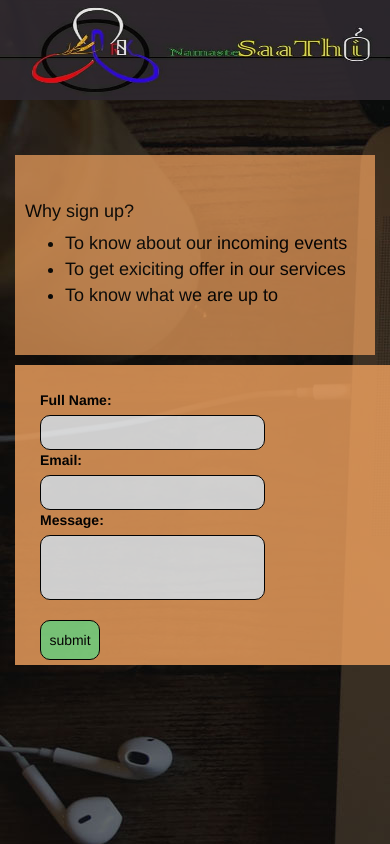
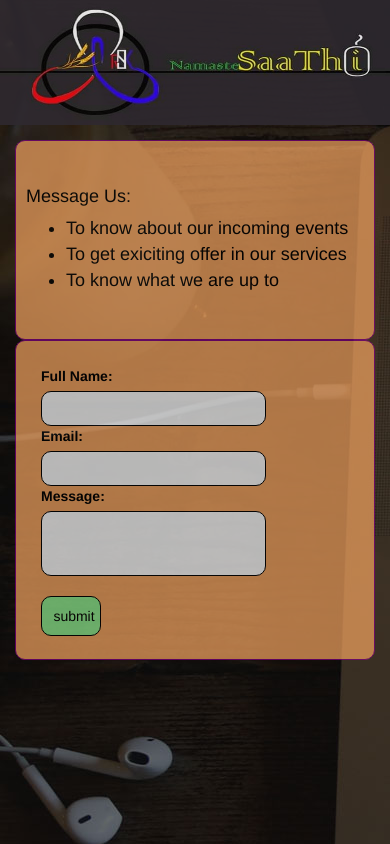
Before and after one commit to Sumanshrestha77/Namaste, a PHP site: page /message.html in a window 390 px wide; the page is wider, and only the part inside the window is pictured. Run offline with PHP 8.4, Linux system fonts and the light colour scheme.

Commit message:
message page fixed

```diff
--- a/css/signcss.css
+++ b/css/message.css
@@ -1,9 +1,9 @@
 body{
-    background-image: url('backG.jpg');
+    background-image: url('/photos/backG.jpg');
 }
 #headpic{
     width:100%;
-    height:200px;
+    height:175px;
     opacity:90%;
     align-self: center;
 
--- a/css/signupquery.css
+++ b/css/qmessage.css
@@ -1,9 +1,12 @@
 @media screen and (max-width:600px) {
 /*@media only screen and (max-device-width: 480px) {*/
+   *{
+       margin-right: 0px;
+       padding-right: 0px;
+   }
     #headpic{
-        height: 100px;
+        height: 125px;
         width:100%;
-        margin-right: 0px;
     }
     #main{
         padding: 5px;
@@ -17,13 +20,17 @@
         align-content: center;
         align-self: center;
         padding: 10px;
+        border:1px solid purple;
+        border-radius: 10px;
+
     }
     #contact{
-        height:300px;
-        width: 100%x;
-        align-content: center;
-        margin-top: 10px;
-        margin-right:-10px;
+        border:1px solid purple;
+        height:320px;
+        width:100%;
+        vertical-align: middle;
+        opacity:0.7;
+        border-radius: 10px;
     }
     .input{
         border: 1px solid black;
--- a/gallary.html
+++ b/gallary.html
@@ -72,11 +72,7 @@
 
 
           </div>
-          <div class="gallery col-md-3">
-              <a target="_blank" href="backG.jpg">
-                <img src="backG.jpg" alt="ganesh" width="600" height="400">
-              </a>
-              <div class="desc">Start your day with a happy tone!</div>
+
       </div>
     </div>
       </div>
--- a/index.html
+++ b/index.html
@@ -26,8 +26,6 @@
             <a href="#home" class="navbar-brand">Namaste Saathi</a>
             <a href="#home" class="active">Home</a>
             <a href="#service1">Services</a>
-            <a href="#events">Events</a>
-            <a href="#events">Activities</a>
             <a href="gallary.html">Gallery</a>
             <a href="#address">Contact</a>
             <a href="#aboutus">About Us</a>
@@ -151,7 +149,7 @@
         <div class="footer">
           <div class="row">
             <h5 id="thanks">Thank you for visiting our page!</h5>
-            <bottom style="border:1px solid red; background-color:blue; color:red; text-align:center; "><a href="signup.html">Message Us</a></bottom>
+            <button style="border:1px solid red; background-color:blue; color:red; text-align:center; "><a href="message.html">Message Us</a></button>
           </div>
             <div id="social">
               <h5 style="color: black;">Connect with us in:</h5>
--- a/message.html
+++ b/message.html
@@ -4,36 +4,36 @@
         <title>Sign Up</title>
         <link rel="icon" href="photos/icon.jpg" type="image/icon type">
         <meta name="viewport" content="width=device-width, initial-scale=1">
-        <link rel="stylesheet" href="css/signcss.css">
-        <link rel="stylesheet" href="css/signupquery.css">
+        <link rel="stylesheet" href="css/message.css">
+        <link rel="stylesheet" href="css/qmessage.css">
         <link rel="stylesheet" href="https://cdnjs.cloudflare.com/ajax/libs/font-awesome/4.7.0/css/font-awesome.min.css">
         <link rel="stylesheet" href="bootstrap/css/bootstrap.min.css">
         <script src="bootstrap/js/bootstrap.min.js"></script>
         <script src="scripts/jquery.js"></script>
         <script src="bootstrap/js/bootstrap.min.js"></script>
     </head>
-    <body style="background-image: url('backG.jpg');">
+    <body>
 
-        <div class="align-items-center">
+        <div class="row container-fluid" style="width:auto;">
             <img src="photos/Namaste.jpg" id="headpic" alt="companylogo">
-        </div><br><br>
+        </div>
     <div class="h-100 row align-items-center" id="main">
         <div class="col-md-6" id="info">
-            <h4>Why sign up?</h4>
+            <h4>Message Us:</h4>
             <ul>
             <li>To know about our incoming events</li>
             <li>To get exiciting offer in our services</li>
             <li>To know what we are up to</li>
             </ul>
         </div>
-        <div class="container col-md-6" id="contact">
+        <div class="" id="contact">
             <form method="POST" name="contact_form" action="connect.php">
             <label>Full Name:</label><br>
-            <input type="text" name="username" class="input"><br>
+            <input type="text" name="username" class="input" required><br>
             <label>Email:</label><br>
-            <input type="text" name="email" class="input"><br>
+            <input type="email" name="email" class="input" required><br>
             <label>Message:</label> <br>
-            <input type="textarea" name="message" id="Message"><br><br>
+            <input type="textarea" name="message" id="Message" required><br><br>
             <button type="submit" value="submit" id="btn">submit</button>
             </form>
         </div>
```
